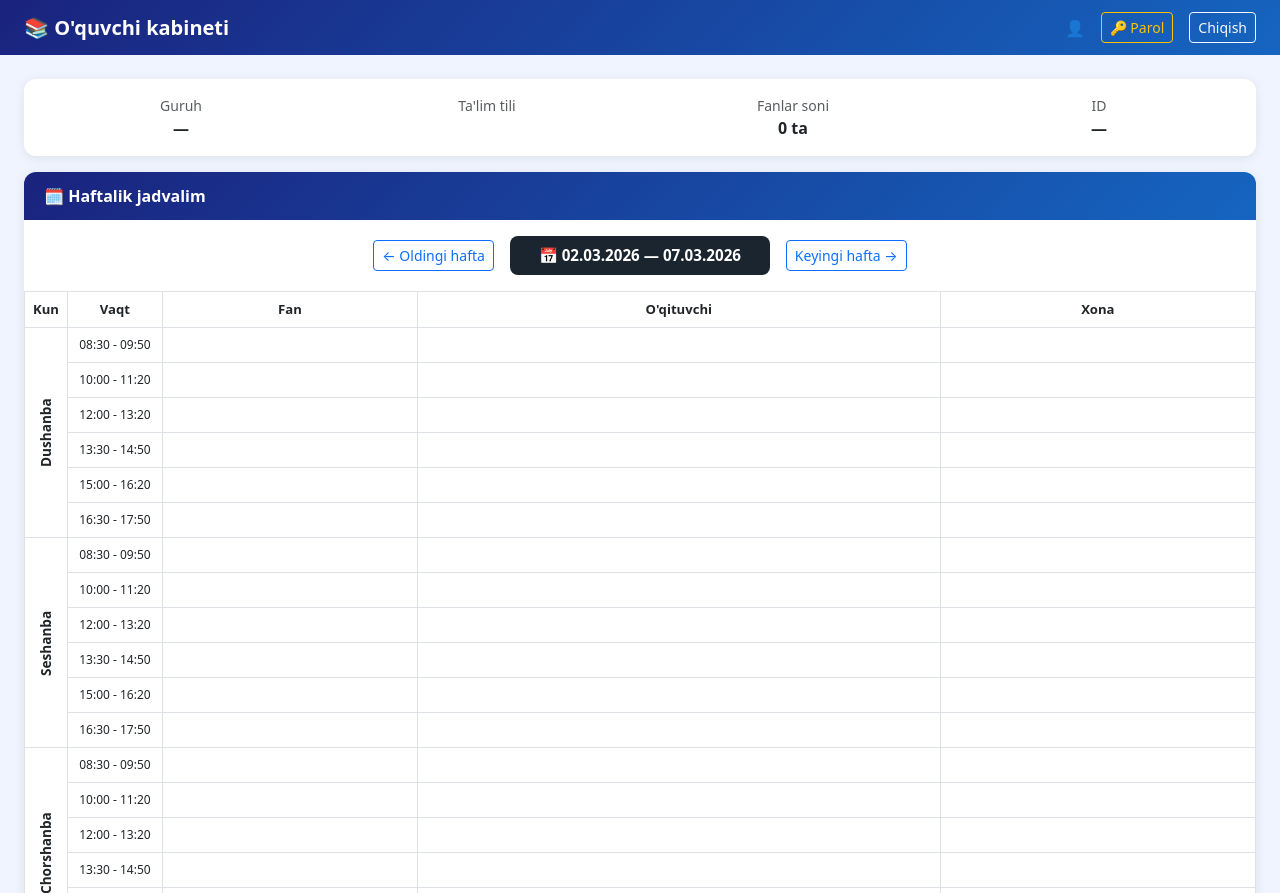
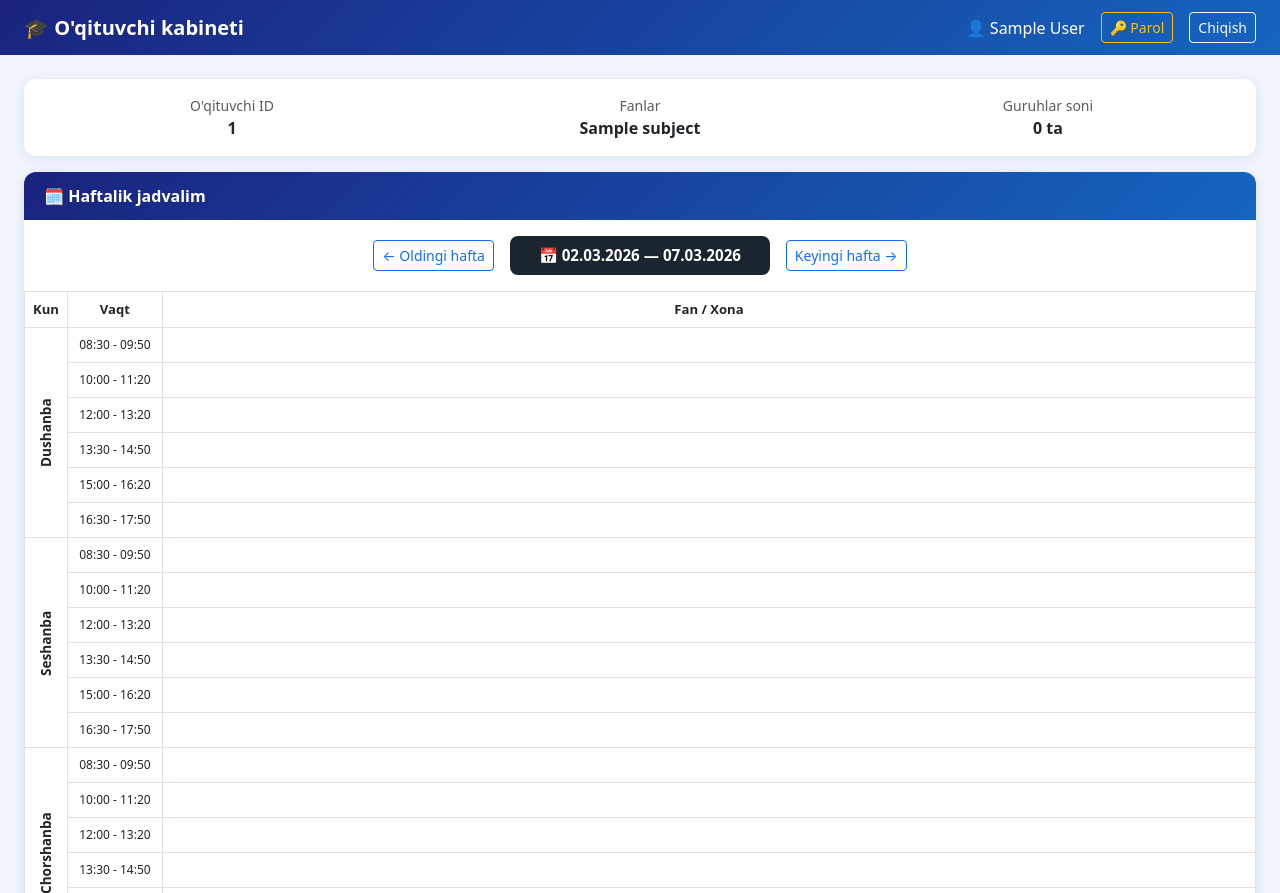
Before and after one commit to Sohib70/Raspisaniya, a Django app: page /teacher/ in a window 1280 px wide. Shown: the top 893 px of the page. Run offline with Django 5.2, Linux system fonts and the light colour scheme; a user stored in the database is signed in; tables that the repository leaves empty hold one stand-in row (values such as "Sample post"); data that the repository does not hold is empty; parts of the project's set-up code (start-up, migrations or seed data) failed here and were passed over; some libraries are stand-ins or nearby versions.

Commit message:
yangilandi

```diff
--- a/accounts/views.py
+++ b/accounts/views.py
@@ -4,6 +4,12 @@ from django.contrib.auth.models import User
 from django.contrib import messages
 from raspisaniya.models import Student, Teacher,CourseGroup
 from django.contrib.auth.decorators import login_required
+import json
+from datetime import timedelta, date as dt_date
+
+
+
+
 
 
 
@@ -167,26 +173,29 @@ def student_dashboard(request):
 def teacher_dashboard(request):
     try:
         teacher = request.user.teacher
-    except:
+    except Exception:
         messages.error(request, "Siz o'qituvchi emassiz")
         return redirect('login')
-
-    from datetime import timedelta, date as dt_date
 
     week_str = request.GET.get('week')
     if week_str:
         try:
             week_start = dt_date.fromisoformat(week_str)
             week_start = week_start - timedelta(days=week_start.weekday())
-        except:
+        except Exception:
             week_start = dt_date.today() - timedelta(days=dt_date.today().weekday())
     else:
         week_start = dt_date.today() - timedelta(days=dt_date.today().weekday())
+
     week_end = week_start + timedelta(days=5)
 
     PARA_TIMES_LIST = [
-        ("08:30", "09:50"), ("10:00", "11:20"), ("12:00", "13:20"),
-        ("13:30", "14:50"), ("15:00", "16:20"), ("16:30", "17:50"),
+        ("08:30", "09:50"),
+        ("10:00", "11:20"),
+        ("12:00", "13:20"),
+        ("13:30", "14:50"),
+        ("15:00", "16:20"),
+        ("16:30", "17:50"),
     ]
     WEEKDAY_LIST = ["Dushanba", "Seshanba", "Chorshanba", "Payshanba", "Juma", "Shanba"]
 
@@ -205,15 +214,25 @@ def teacher_dashboard(request):
             if not st:
                 continue
             start_str = st.strftime("%H:%M")
-            para_idx = next((i for i, (s, e) in enumerate(PARA_TIMES_LIST) if s == start_str), None)
+            para_idx = next(
+                (i for i, (s, _) in enumerate(PARA_TIMES_LIST) if s == start_str),
+                None
+            )
             if para_idx is None:
                 continue
             key = (wd, para_idx)
             if key not in grid:
+                # students ni JSON string sifatida saqlaymiz
+                students_data = list(
+                    grp.students.values('first_name', 'last_name', )
+                )
                 grid[key] = {
                     'subject': str(grp.course.subject),
-                    'students_count': grp.students.count(),
                     'room': str(grp.room) if grp.room else '',
+                    'sched_id': sched.pk,
+                    'group_pk': grp.pk,
+                    'students_json': json.dumps(students_data, ensure_ascii=False),
+                    'students_count': len(students_data),
                 }
 
     table_data = []
--- a/raspisaniya/views.py
+++ b/raspisaniya/views.py
@@ -285,7 +285,7 @@ def get_weekly_schedule_data(week_start=None):
 
     for grp in groups:
         subject_name = str(grp.course.subject)
-        teacher_name = str(grp.teacher)
+        teacher_name = f"{grp.teacher.first_name} {grp.teacher.last_name}"
 
         for sched in grp.schedule.filter(date__gte=week_start, date__lte=week_end):
             weekday = sched.date.weekday()
--- a/templates/accounts/teacher_dashboard.html
+++ b/templates/accounts/teacher_dashboard.html
@@ -4,7 +4,7 @@
 <head>
     <meta charset="UTF-8">
     <meta name="viewport" content="width=device-width, initial-scale=1.0">
-    <title>O'quvchi kabineti</title>
+    <title>O'qituvchi kabineti</title>
     <link href="https://cdn.jsdelivr.net/npm/bootstrap@5.3.0/dist/css/bootstrap.min.css" rel="stylesheet">
     <style>
         body { background: #f0f4ff; }
@@ -14,20 +14,24 @@
         .schedule-header { background: linear-gradient(135deg, #1a237e, #1565c0); color: white; border-radius: 12px 12px 0 0; padding: 12px 20px; font-weight: 700; font-size: 1rem; }
         .day-cell { background: #2c3e50; color: white; font-weight: 700; text-align: center; vertical-align: middle; font-size: 0.85rem; writing-mode: vertical-lr; transform: rotate(180deg); padding: 8px 4px; min-width: 40px; }
         .time-cell { background: #5d6d7e; color: white; text-align: center; vertical-align: middle; font-size: 0.75rem; padding: 4px 6px; white-space: nowrap; min-width: 90px; }
-        .subject-cell { background: #eafbea; vertical-align: middle; text-align: center; padding: 6px 8px; }
+        .subject-cell { background: #eafbea; vertical-align: middle; text-align: center; padding: 6px 8px; cursor: pointer; transition: background 0.2s; }
+        .subject-cell:hover { background: #c8f0c8; }
         .subject-name { font-weight: 700; color: #1a5c2a; font-size: 0.82rem; }
-        .teacher-name { color: #444; font-size: 0.72rem; }
         .room-name { color: #1565c0; font-size: 0.7rem; font-weight: 600; }
+        .student-count { color: #555; font-size: 0.7rem; margin-top: 2px; }
         .empty-cell { background: #fafafa; }
         .week-nav { background: #1a252f; color: white; border-radius: 8px; padding: 8px 20px; font-weight: 700; min-width: 260px; text-align: center; font-size: 0.95rem; }
+        .student-list { max-height: 400px; overflow-y: auto; }
+        .student-item { padding: 6px 10px; border-bottom: 1px solid #eee; font-size: 0.85rem; }
+        .student-item:last-child { border-bottom: none; }
     </style>
 </head>
 <body>
 
 <div class="topbar">
-    <h5>📚 O'quvchi kabineti</h5>
+    <h5>🎓 O'qituvchi kabineti</h5>
     <div class="d-flex align-items-center gap-3">
-        <span>👤 {{ student.first_name }} {{ student.last_name }}</span>
+        <span>👤 {{ teacher.first_name }} {{ teacher.last_name }}</span>
         <a href="{% url 'change_password' %}" class="btn btn-sm btn-outline-warning">🔑 Parol</a>
         <a href="{% url 'logout' %}" class="btn btn-sm btn-outline-light">Chiqish</a>
     </div>
@@ -35,27 +39,25 @@
 
 <div class="container-fluid mt-4 px-4">
 
+    <!-- Info -->
     <div class="card info-card mb-3 p-3">
         <div class="row text-center">
-            <div class="col-md-3">
-                <div class="text-muted small">Guruh</div>
-                <div class="fw-bold">{{ student.group|default:"—" }}</div>
+            <div class="col-md-4">
+                <div class="text-muted small">O'qituvchi ID</div>
+                <div class="fw-bold">{{ teacher.teacher_id|default:"—" }}</div>
             </div>
-            <div class="col-md-3">
-                <div class="text-muted small">Ta'lim tili</div>
-                <div class="fw-bold">{{ student.get_language_display }}</div>
+            <div class="col-md-4">
+                <div class="text-muted small">Fanlar</div>
+                <div class="fw-bold">{{ teacher.subjects.all|join:", " }}</div>
             </div>
-            <div class="col-md-3">
-                <div class="text-muted small">Fanlar soni</div>
+            <div class="col-md-4">
+                <div class="text-muted small">Guruhlar soni</div>
                 <div class="fw-bold">{{ my_groups|length }} ta</div>
-            </div>
-            <div class="col-md-3">
-                <div class="text-muted small">ID</div>
-                <div class="fw-bold">{{ student.student_id|default:"—" }}</div>
             </div>
         </div>
     </div>
 
+    <!-- Jadval -->
     <div class="card info-card mb-4">
         <div class="schedule-header">🗓 Haftalik jadvalim</div>
 
@@ -71,9 +73,7 @@
                     <tr style="background:#1a252f; color:white;">
                         <th class="text-center" style="width:42px;">Kun</th>
                         <th class="text-center" style="width:95px;">Vaqt</th>
-                        <th class="text-center">Fan</th>
-                        <th class="text-center">O'qituvchi</th>
-                        <th class="text-center">Xona</th>
+                        <th class="text-center">Fan / Xona</th>
                     </tr>
                 </thead>
                 <tbody>
@@ -84,22 +84,21 @@
                         {% endif %}
                         <td class="time-cell">{{ row.time }}</td>
                         {% if row.info %}
-                        <td class="subject-cell">
+                        <td class="subject-cell"
+                            data-bs-toggle="modal"
+                            data-bs-target="#studentsModal"
+                            data-subject="{{ row.info.subject }}"
+                            data-room="{{ row.info.room }}"
+                            data-time="{{ row.time }}"
+                            data-day="{{ row.day }}"
+                            data-students='{{ row.info.students_json|safe }}'>
                             <div class="subject-name">{{ row.info.subject }}</div>
-                        </td>
-                        <td class="subject-cell" style="background:#f0f8f0;">
-                            <div class="teacher-name">{{ row.info.teacher }}</div>
-                        </td>
-                        <td class="subject-cell" style="background:#f0f4ff;">
                             {% if row.info.room %}
                             <div class="room-name">🏫 {{ row.info.room }}</div>
-                            {% else %}
-                            <div class="text-muted" style="font-size:0.7rem;">—</div>
                             {% endif %}
+                            <div class="student-count">👥 {{ row.info.students_count }} o'quvchi</div>
                         </td>
                         {% else %}
-                        <td class="empty-cell"></td>
-                        <td class="empty-cell"></td>
                         <td class="empty-cell"></td>
                         {% endif %}
                     </tr>
@@ -108,7 +107,61 @@
             </table>
         </div>
     </div>
+</div>
 
+<!-- Modal: O'quvchilar ro'yxati -->
+<div class="modal fade" id="studentsModal" tabindex="-1">
+    <div class="modal-dialog modal-dialog-centered">
+        <div class="modal-content">
+            <div class="modal-header" style="background:#1a237e; color:white;">
+                <h6 class="modal-title" id="modalTitle">O'quvchilar ro'yxati</h6>
+                <button type="button" class="btn-close btn-close-white" data-bs-dismiss="modal"></button>
+            </div>
+            <div class="modal-body p-0">
+                <div class="p-3 border-bottom" id="modalInfo" style="background:#f8f9fa; font-size:0.85rem;"></div>
+                <div class="student-list" id="studentsList"></div>
+            </div>
+        </div>
+    </div>
 </div>
+
+<script src="https://cdn.jsdelivr.net/npm/bootstrap@5.3.0/dist/js/bootstrap.bundle.min.js"></script>
+<script>
+document.getElementById('studentsModal').addEventListener('show.bs.modal', function(e) {
+    var btn = e.relatedTarget;
+    var subject = btn.dataset.subject;
+    var room = btn.dataset.room;
+    var time = btn.dataset.time;
+    var day = btn.dataset.day;
+
+    var students = [];
+    try {
+        students = JSON.parse(btn.dataset.students);
+    } catch(err) {
+        console.error("students JSON xatosi:", err, btn.dataset.students);
+    }
+
+    document.getElementById('modalTitle').textContent = subject + ' — o\'quvchilar';
+    document.getElementById('modalInfo').innerHTML =
+        '<b>📅 ' + day + '</b> | <b>⏰ ' + time + '</b>' +
+        (room ? ' | <b>🏫 ' + room + '</b>' : '') +
+        ' | <b>' + students.length + ' o\'quvchi</b>';
+
+    var list = document.getElementById('studentsList');
+    list.innerHTML = '';
+    if (students.length === 0) {
+        list.innerHTML = '<div class="p-3 text-muted">O\'quvchilar yo\'q</div>';
+    } else {
+        students.forEach(function(st, i) {
+            list.innerHTML +=
+                '<div class="student-item">' +
+                '<span class="text-muted me-2">' + (i + 1) + '.</span>' +
+                '<b>' + (st.first_name || '') + ' ' + (st.last_name || '') + '</b>'
+
+                '</div>';
+        });
+    }
+});
+</script>
 </body>
 </html>
--- a/templates/raspisaniya/weekly_schedule.html
+++ b/templates/raspisaniya/weekly_schedule.html
@@ -28,7 +28,7 @@
           <th style="min-width:90px;">Kun</th>
           <th style="min-width:110px;">Vaqt</th>
           {% for gnum in group_numbers %}
-            <th style="min-width:140px;">{{ gnum }}-guruh</th>
+            <th style="min-width:140px;">{{ gnum }}-QATOR</th>
           {% endfor %}
         </tr>
       </thead>
```
Also changed, not shown: conf/settings.py (+16 -16 lines), accounts/migrations/0002_auto_20260406_1601.py.
